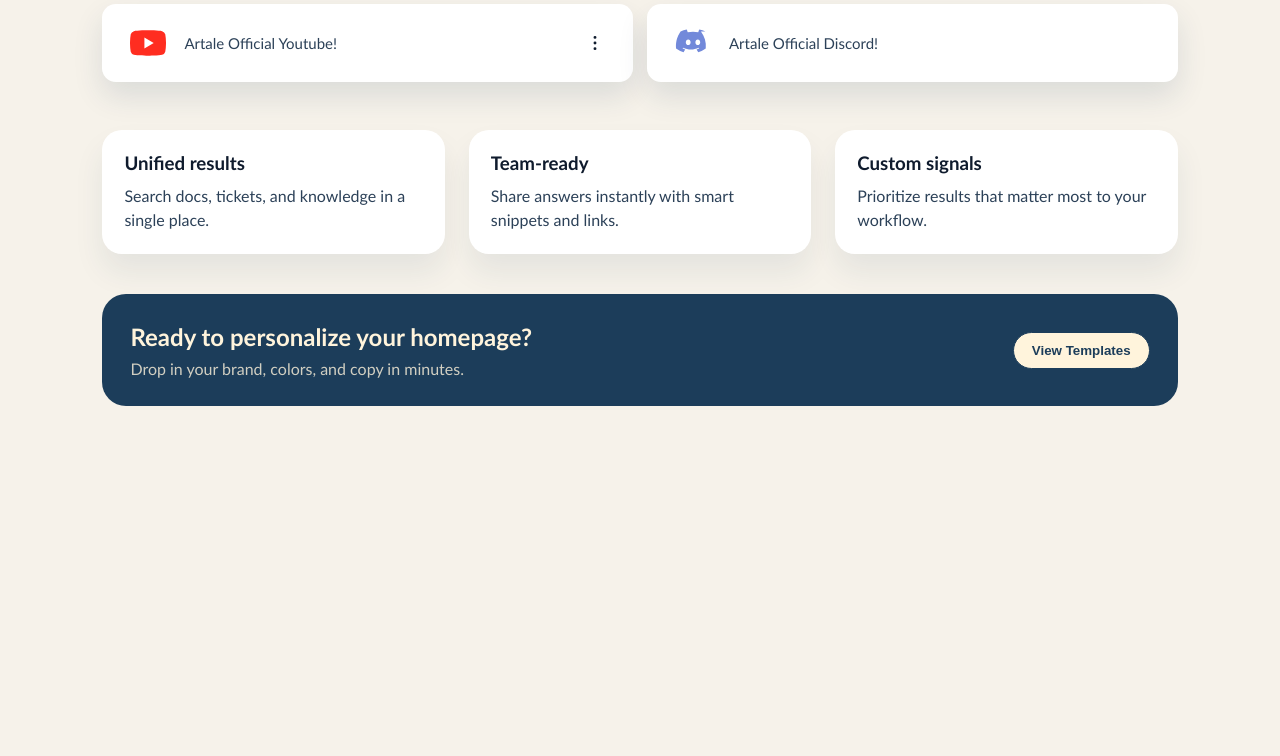
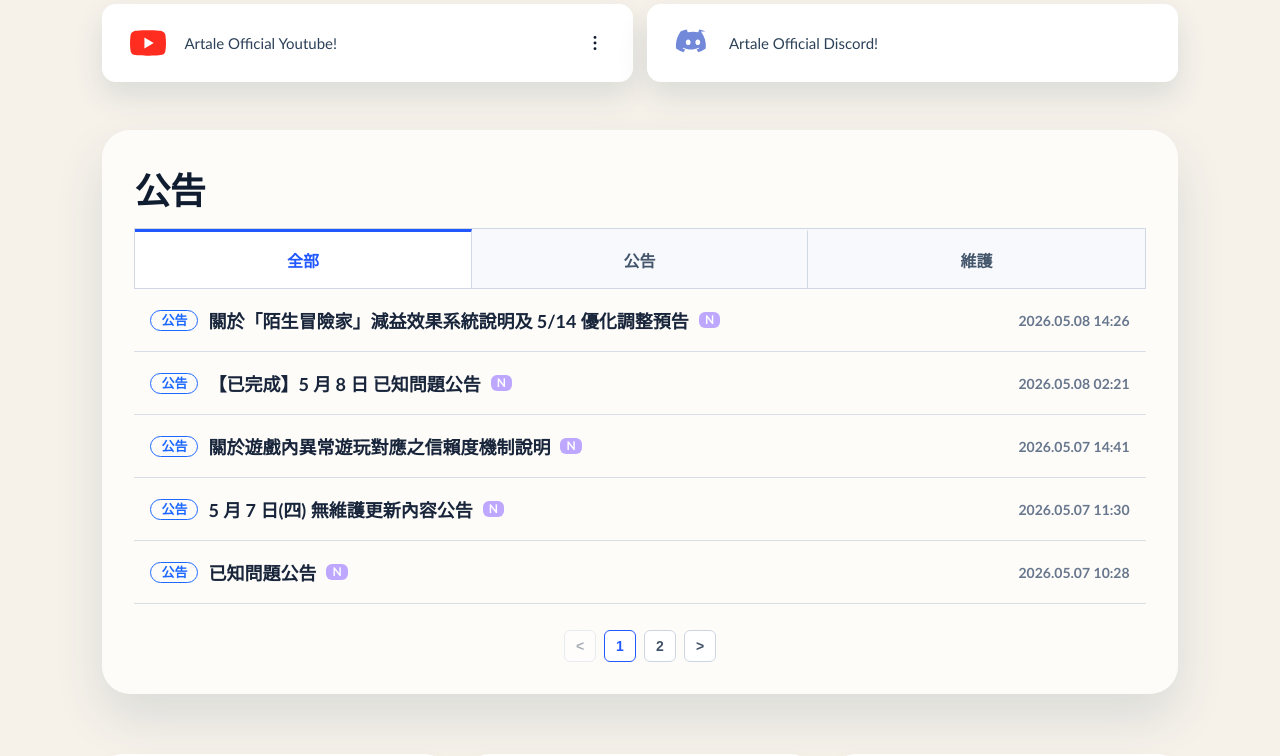
Before and after one commit to solak147/mapleSearch, a Nuxt app: page / in a window 1280 px wide. Shown: the part 1080-1836 px from the top of the page. Before the commit the page ends 1566 px from the top, so only its background shows below. Built offline with nearby package versions, Linux system fonts and the light colour scheme; no server answers.

Commit message:
add 公告

```diff
--- /dev/null
+++ b/app/components/AnnouncementBoard.vue
@@ -0,0 +1,398 @@
+<template>
+  <section class="announcement-board">
+    <div class="board-heading">
+      <h2 class="board-title">公告</h2>
+    </div>
+
+    <div class="board-tabs" role="tablist" aria-label="公告分類">
+      <button
+        v-for="tab in tabs"
+        :key="tab.value"
+        type="button"
+        :class="['board-tab', { active: activeTab === tab.value }]"
+        @click="setActiveTab(tab.value)"
+      >
+        {{ tab.label }}
+      </button>
+    </div>
+
+    <div class="board-list">
+      <article
+        v-for="item in pagedAnnouncements"
+        :key="item.id"
+        class="board-item"
+      >
+        <div class="board-item-main">
+          <span :class="['board-badge', item.type]">{{ item.typeLabel }}</span>
+          <span class="board-item-title">{{ item.title }}</span>
+          <span v-if="item.isNew" class="board-new">N</span>
+        </div>
+        <time class="board-time" :datetime="item.datetime">{{ item.displayTime }}</time>
+      </article>
+    </div>
+
+    <div class="board-pagination">
+      <button
+        type="button"
+        class="page-btn"
+        :disabled="currentPage === 1"
+        @click="goToPage(currentPage - 1)"
+      >
+        &lt;
+      </button>
+      <button
+        v-for="page in totalPages"
+        :key="page"
+        type="button"
+        :class="['page-number', { active: currentPage === page }]"
+        @click="goToPage(page)"
+      >
+        {{ page }}
+      </button>
+      <button
+        type="button"
+        class="page-btn"
+        :disabled="currentPage === totalPages"
+        @click="goToPage(currentPage + 1)"
+      >
+        &gt;
+      </button>
+    </div>
+  </section>
+</template>
+
+<script setup>
+import { computed, ref, watch } from "vue";
+
+const tabs = [
+  { label: "全部", value: "all" },
+  { label: "公告", value: "notice" },
+  { label: "維護", value: "maintenance" },
+];
+
+const announcements = [
+  {
+    id: 1,
+    type: "notice",
+    typeLabel: "公告",
+    title: "關於「陌生冒險家」減益效果系統說明及 5/14 優化調整預告",
+    displayTime: "2026.05.08 14:26",
+    datetime: "2026-05-08T14:26:00+08:00",
+    isNew: true,
+  },
+  {
+    id: 2,
+    type: "notice",
+    typeLabel: "公告",
+    title: "【已完成】5 月 8 日 已知問題公告",
+    displayTime: "2026.05.08 02:21",
+    datetime: "2026-05-08T02:21:00+08:00",
+    isNew: true,
+  },
+  {
+    id: 3,
+    type: "notice",
+    typeLabel: "公告",
+    title: "關於遊戲內異常遊玩對應之信賴度機制說明",
+    displayTime: "2026.05.07 14:41",
+    datetime: "2026-05-07T14:41:00+08:00",
+    isNew: true,
+  },
+  {
+    id: 4,
+    type: "notice",
+    typeLabel: "公告",
+    title: "5 月 7 日(四) 無維護更新內容公告",
+    displayTime: "2026.05.07 11:30",
+    datetime: "2026-05-07T11:30:00+08:00",
+    isNew: true,
+  },
+  {
+    id: 5,
+    type: "notice",
+    typeLabel: "公告",
+    title: "已知問題公告",
+    displayTime: "2026.05.07 10:28",
+    datetime: "2026-05-07T10:28:00+08:00",
+    isNew: true,
+  },
+  {
+    id: 6,
+    type: "notice",
+    typeLabel: "公告",
+    title: "違反營運政策的冒險家懲處公告",
+    displayTime: "2026.05.07 09:34",
+    datetime: "2026-05-07T09:34:00+08:00",
+    isNew: true,
+  },
+  {
+    id: 7,
+    type: "maintenance",
+    typeLabel: "維護",
+    title: "【已完成】5 月 7 日(四) 維護公告",
+    displayTime: "2026.05.06 10:08",
+    datetime: "2026-05-06T10:08:00+08:00",
+    isNew: false,
+  },
+  {
+    id: 8,
+    type: "notice",
+    typeLabel: "公告",
+    title: "5 月 3 日(日) 職業聊天室暫時關閉",
+    displayTime: "2026.05.03 12:49",
+    datetime: "2026-05-03T12:49:00+08:00",
+    isNew: false,
+  },
+  {
+    id: 9,
+    type: "notice",
+    typeLabel: "公告",
+    title: "違反營運政策的冒險家懲處公告",
+    displayTime: "2026.05.03 07:41",
+    datetime: "2026-05-03T07:41:00+08:00",
+    isNew: false,
+  },
+  {
+    id: 10,
+    type: "maintenance",
+    typeLabel: "維護",
+    title: "【已完成】5 月 3 日(日) 臨時維護公告",
+    displayTime: "2026.05.03 01:18",
+    datetime: "2026-05-03T01:18:00+08:00",
+    isNew: false,
+  },
+];
+
+const pageSize = 5;
+const activeTab = ref("all");
+const currentPage = ref(1);
+
+const filteredAnnouncements = computed(() => {
+  if (activeTab.value === "all") return announcements;
+
+  return announcements.filter((item) => item.type === activeTab.value);
+});
+
+const totalPages = computed(() =>
+  Math.max(1, Math.ceil(filteredAnnouncements.value.length / pageSize))
+);
+
+const pagedAnnouncements = computed(() => {
+  const start = (currentPage.value - 1) * pageSize;
+  const end = start + pageSize;
+
+  return filteredAnnouncements.value.slice(start, end);
+});
+
+const setActiveTab = (tab) => {
+  activeTab.value = tab;
+};
+
+const goToPage = (page) => {
+  if (page < 1 || page > totalPages.value) return;
+  currentPage.value = page;
+};
+
+watch(activeTab, () => {
+  currentPage.value = 1;
+});
+</script>
+
+<style scoped>
+.announcement-board {
+  padding: 32px;
+  border-radius: 28px;
+  background: rgba(255, 255, 255, 0.72);
+  box-shadow: 0 24px 50px var(--shadow);
+  backdrop-filter: blur(10px);
+}
+
+.board-heading {
+  margin-bottom: 14px;
+}
+
+.board-title {
+  margin: 0;
+  font-size: 36px;
+  color: #101c2f;
+  letter-spacing: -0.02em;
+}
+
+.board-tabs {
+  display: grid;
+  grid-template-columns: repeat(3, minmax(0, 1fr));
+  border: 1px solid #cfd8e4;
+  border-bottom: none;
+  background: rgba(247, 249, 252, 0.88);
+}
+
+.board-tab {
+  border: none;
+  border-right: 1px solid #cfd8e4;
+  border-top: 3px solid transparent;
+  padding: 16px 20px;
+  background: transparent;
+  color: #44566c;
+  font-size: 16px;
+  font-weight: 700;
+  cursor: pointer;
+}
+
+.board-tab:last-child {
+  border-right: none;
+}
+
+.board-tab.active {
+  background: #ffffff;
+  color: #2158ff;
+  border-top-color: #2158ff;
+}
+
+.board-list {
+  border-top: 1px solid #cfd8e4;
+}
+
+.board-item {
+  display: flex;
+  align-items: center;
+  justify-content: space-between;
+  gap: 18px;
+  padding: 18px 16px;
+  border-bottom: 1px solid #d7dee8;
+}
+
+.board-item-main {
+  display: flex;
+  align-items: center;
+  gap: 10px;
+  min-width: 0;
+}
+
+.board-badge {
+  flex-shrink: 0;
+  border: 1px solid currentColor;
+  border-radius: 999px;
+  padding: 3px 10px;
+  font-size: 13px;
+  font-weight: 700;
+  line-height: 1;
+}
+
+.board-badge.notice {
+  color: #1d68ff;
+}
+
+.board-badge.maintenance {
+  color: #ff3f86;
+}
+
+.board-item-title {
+  min-width: 0;
+  color: #18253a;
+  font-size: 18px;
+  font-weight: 600;
+  white-space: nowrap;
+  overflow: hidden;
+  text-overflow: ellipsis;
+}
+
+.board-new {
+  flex-shrink: 0;
+  border-radius: 6px;
+  padding: 2px 6px;
+  background: #bea8ff;
+  color: #ffffff;
+  font-size: 12px;
+  font-weight: 800;
+  line-height: 1;
+}
+
+.board-time {
+  flex-shrink: 0;
+  color: #68778d;
+  font-size: 14px;
+  font-weight: 600;
+}
+
+.board-pagination {
+  display: flex;
+  align-items: center;
+  justify-content: center;
+  gap: 8px;
+  padding-top: 26px;
+}
+
+.page-btn,
+.page-number {
+  min-width: 32px;
+  height: 32px;
+  border: 1px solid #ccd5e1;
+  border-radius: 6px;
+  background: #ffffff;
+  color: #425268;
+  font-size: 14px;
+  font-weight: 700;
+  cursor: pointer;
+}
+
+.page-number.active {
+  border-color: #2158ff;
+  color: #2158ff;
+}
+
+.page-btn:disabled {
+  opacity: 0.45;
+  cursor: not-allowed;
+}
+
+@media (max-width: 900px) {
+  .announcement-board {
+    padding: 24px;
+  }
+
+  .board-title {
+    font-size: 30px;
+  }
+
+  .board-item {
+    flex-direction: column;
+    align-items: flex-start;
+  }
+
+  .board-item-main {
+    flex-wrap: wrap;
+  }
+
+  .board-item-title {
+    white-space: normal;
+  }
+}
+
+@media (max-width: 640px) {
+  .announcement-board {
+    padding: 20px;
+    border-radius: 22px;
+  }
+
+  .board-tab {
+    padding: 14px 10px;
+    font-size: 14px;
+  }
+
+  .board-title {
+    font-size: 28px;
+  }
+
+  .board-item {
+    padding: 16px 0;
+  }
+
+  .board-item-title {
+    font-size: 16px;
+  }
+
+  .board-time {
+    font-size: 13px;
+  }
+}
+</style>
--- a/app/components/AppHeader.vue
+++ b/app/components/AppHeader.vue
@@ -10,7 +10,7 @@
           {{ isDark ? "Light Mode" : "Dark Mode" }}
         </button>
         <NuxtLink to="/bossBirth" class="cta secondary">怪物重生</NuxtLink>
-        <NuxtLink to="/search" class="cta secondary">前往搜尋頁</NuxtLink>
+        <NuxtLink to="/search" class="cta secondary">搜尋頁</NuxtLink>
         <template v-if="authStore.isLoggedIn">
           <span class="user-greeting">Hi, {{ authStore.user?.displayName || "User" }}</span>
           <button class="cta secondary logout-btn" @click="handleLogout">登出</button>
--- a/app/pages/index.vue
+++ b/app/pages/index.vue
@@ -146,6 +146,10 @@
         </div>
       </section>
 
+      <section class="announcement-section">
+        <AnnouncementBoard />
+      </section>
+
       <section class="feature-grid">
         <article class="feature">
           <h3 class="feature-title">Unified results</h3>
@@ -177,6 +181,10 @@
         <button class="cta secondary">View Templates</button>
       </section>
     </main>
+
+    <footer class="page-footer">
+      <p class="copyright">© 2026 MapleSearch. All rights reserved.</p>
+    </footer>
   </div>
 </template>
 
@@ -472,12 +480,27 @@ const fetchApi = async () => {
   padding: 0 8vw 80px;
 }
 
+.page-footer {
+  padding: 0 8vw 32px;
+}
+
+.copyright {
+  margin: 0;
+  font-size: 13px;
+  color: var(--text-muted);
+  text-align: center;
+}
+
 .media-section {
   display: flex;
   gap: 24px;
   margin-bottom: 60px;
   margin-top: 20px;
   align-items: stretch;
+}
+
+.announcement-section {
+  margin-bottom: 60px;
 }
 
 .video-container, .carousel-container {
```
